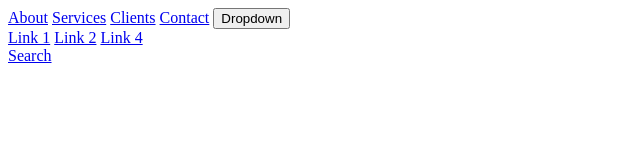
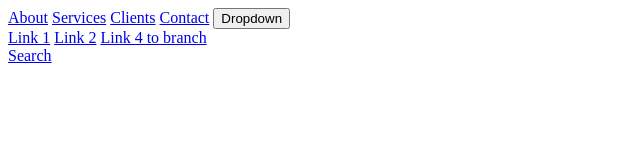
Before and after one commit to praveenise74/gitLearning, a plain HTML site: page index.html in a window 1280 px wide. Shown: the full height of the page, 0-640 px from the left. Drawn offline with Linux system fonts and the light colour scheme.

Commit message:
commit 4

```diff
--- a/index.html
+++ b/index.html
@@ -9,7 +9,7 @@
     <div class="dropdown-container">
       <a href="#">Link 1</a>
       <a href="#">Link 2</a>
-      <a href="#">Link 4</a>
+      <a href="#">Link 4 to branch</a>
     </div>
     <a href="#contact">Search</a>
   </div>
```
